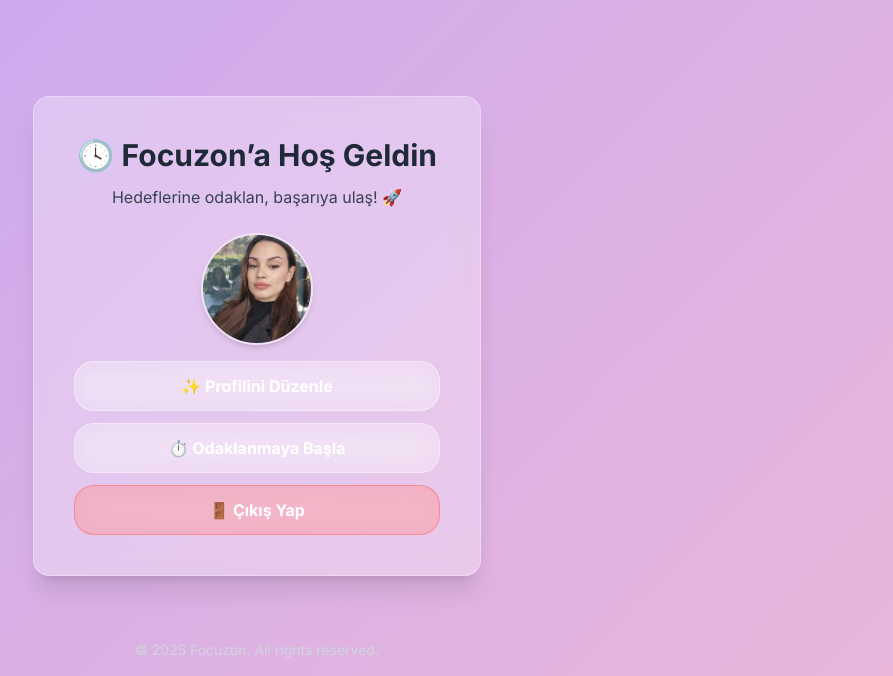
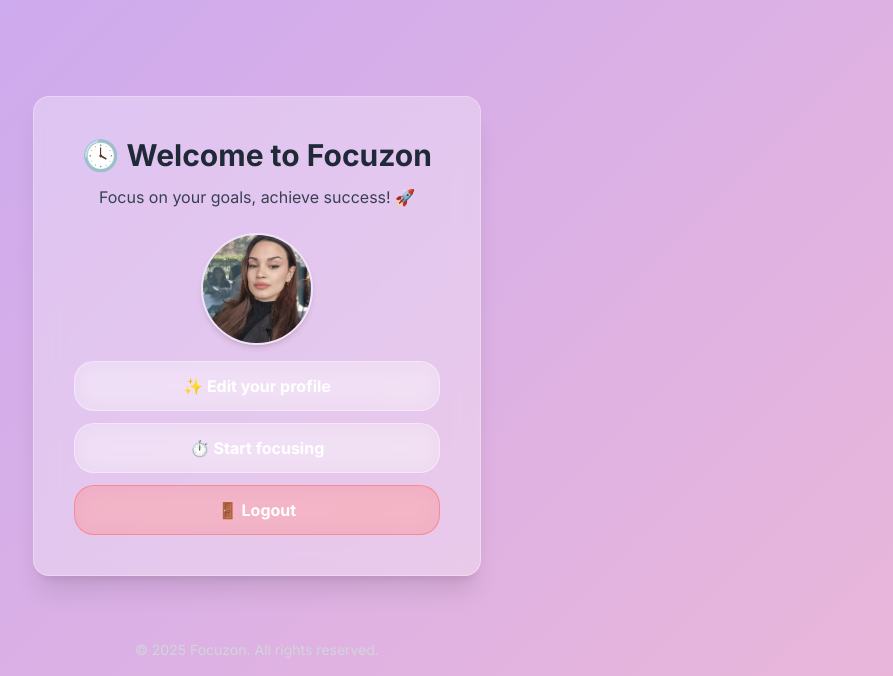
Before and after one commit to bilgisucempel/focuzon, a Django app: page / in a window 1280 px wide. Shown: the part 124-800 px from the top of the page, without its empty margins (383-1276 px from the left). Run offline with Django 5.2, Linux system fonts and the light colour scheme; a user stored in the database is signed in; style sheets or scripts are compiled from the project's sources.

Commit message:
ingilizceye çevirdim

```diff
--- a/accounts/templates/accounts/profile.html
+++ b/accounts/templates/accounts/profile.html
@@ -13,16 +13,16 @@
 
     <h2>{{ user.username }}</h2>
     <p><i class="fa fa-envelope"></i> {{ user.email }}</p>
-    <p><span style="color: limegreen;">🟢</span> Çevrimiçi</p>
+    <p><span style="color: limegreen;">🟢</span> Online</p>
 
     <form method="POST" enctype="multipart/form-data">
       {% csrf_token %}
       {{ form.as_p }}  <!-- CustomUserForm veya ProfileForm buraya düzgün şekilde yansır -->
-      <button type="submit" class="btn btn-primary mt-3">✨ Profil Resmini Güncelle</button>
+      <button type="submit" class="btn btn-primary mt-3">✨ Edit your profile picture</button>
     </form>
 
     <br>
-    <a href="{% url 'logout' %}" class="btn btn-logout">🚪 Çıkış Yap</a>
+    <a href="{% url 'logout' %}" class="btn btn-logout">🚪 Logout</a>
 
   </div>
 </div>
--- a/accounts/templates/home.html
+++ b/accounts/templates/home.html
@@ -6,13 +6,13 @@
 
 {% block content %}
 <div class="mt-20 bg-white/30 dark:bg-white/10 backdrop-blur-md border border-white/30 rounded-2xl shadow-xl p-10 max-w-md mx-auto text-center">
-  <h1 class="text-3xl font-bold mb-3">🕓 Focuzon’a Hoş Geldin</h1>
-  <p class="text-gray-700 dark:text-gray-300 mb-6">Hedeflerine odaklan, başarıya ulaş! 🚀</p>
+  <h1 class="text-3xl font-bold mb-3">🕓 Welcome to Focuzon</h1>
+  <p class="text-gray-700 dark:text-gray-300 mb-6"> Focus on your goals, achieve success! 🚀</p>
 
   {% if not user.is_authenticated %}
     <div class="flex flex-col gap-4 items-center">
-      <a href="{% url 'login' %}" class="w-full bg-blue-600 hover:bg-blue-700 text-white py-2 rounded-lg font-semibold transition">🔐 Giriş Yap</a>
-      <a href="{% url 'register' %}" class="w-full bg-green-500 hover:bg-green-600 text-white py-2 rounded-lg font-semibold transition">📝 Kayıt Ol</a>
+      <a href="{% url 'login' %}" class="w-full bg-blue-600 hover:bg-blue-700 text-white py-2 rounded-lg font-semibold transition">🔐 Sign in</a>
+      <a href="{% url 'register' %}" class="w-full bg-green-500 hover:bg-green-600 text-white py-2 rounded-lg font-semibold transition">📝 Sign up</a>
     </div>
   {% else %}
     <div class="w-28 h-28 mx-auto mb-4 rounded-full overflow-hidden shadow-md border-2 border-white/50">
@@ -22,9 +22,9 @@
     </div>
 
     <div class="flex flex-col gap-3">
-      <a href="{% url 'profile' %}" class="btn-glass">✨ Profilini Düzenle</a>
-      <a href="{% url 'start_pomodoro' %}" class="btn-glass">⏱️ Odaklanmaya Başla</a>
-      <a href="{% url 'logout' %}" class="btn-glass logout-btn">🚪 Çıkış Yap</a>
+      <a href="{% url 'profile' %}" class="btn-glass">✨ Edit your profile</a>
+      <a href="{% url 'start_pomodoro' %}" class="btn-glass">⏱️ Start focusing</a>
+      <a href="{% url 'logout' %}" class="btn-glass logout-btn">🚪 Logout</a>
     </div>
   {% endif %}
 </div>
--- a/pomodoro/templates/pomodoro/friend_list.html
+++ b/pomodoro/templates/pomodoro/friend_list.html
@@ -84,8 +84,8 @@
 </style>
 
 <div class="friend-page-container">
-    <h2 class="friend-title">👥 Arkadaşların</h2>
-    <a href="{% url 'user_list' %}" class="add-friend-btn">➕ Yeni Arkadaş Ekle</a>
+    <h2 class="friend-title">👥 Your Friends</h2>
+    <a href="{% url 'user_list' %}" class="add-friend-btn">➕ Add new friends</a>
 
 
     {% if friends %}
--- a/pomodoro/templates/pomodoro/pending_requests.html
+++ b/pomodoro/templates/pomodoro/pending_requests.html
@@ -48,7 +48,7 @@
 </style>
 
 <div class="requests-page-container">
-    <h2 class="request-title">📄 Gelen Arkadaşlık İstekleri</h2>
+    <h2 class="request-title">📄 Incoming Friend Requests</h2>
 
     {% if requests %}
     <ul class="request-list">
@@ -65,7 +65,7 @@
         {% endfor %}
     </ul>
 {% else %}
-    <p class="no-requests">Hiç bekleyen isteğin yok 😢</p>
+    <p class="no-requests">You have no pending requests. 😢</p>
 {% endif %}
 
 {% endblock %}
```
Also changed, not shown: pomodoro/templates/pomodoro/friends_activity.html (+7 -7 lines), pomodoro/templates/pomodoro/start_pomodoro.html (+5 -2 lines), pomodoro/templates/pomodoro/user_list.html (+8 -7 lines), pomodoro/views.py (+6 -4 lines), db.sqlite3.
